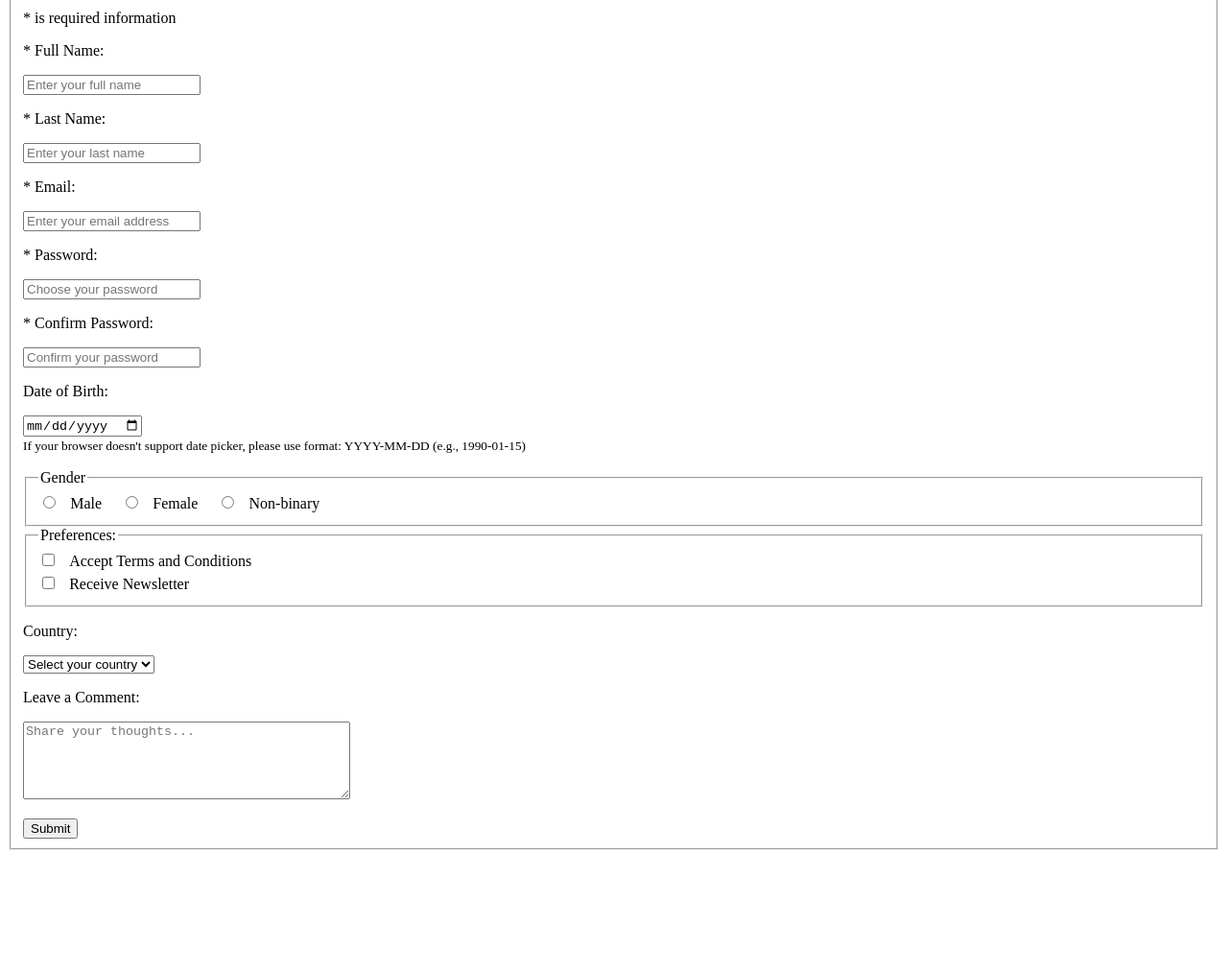
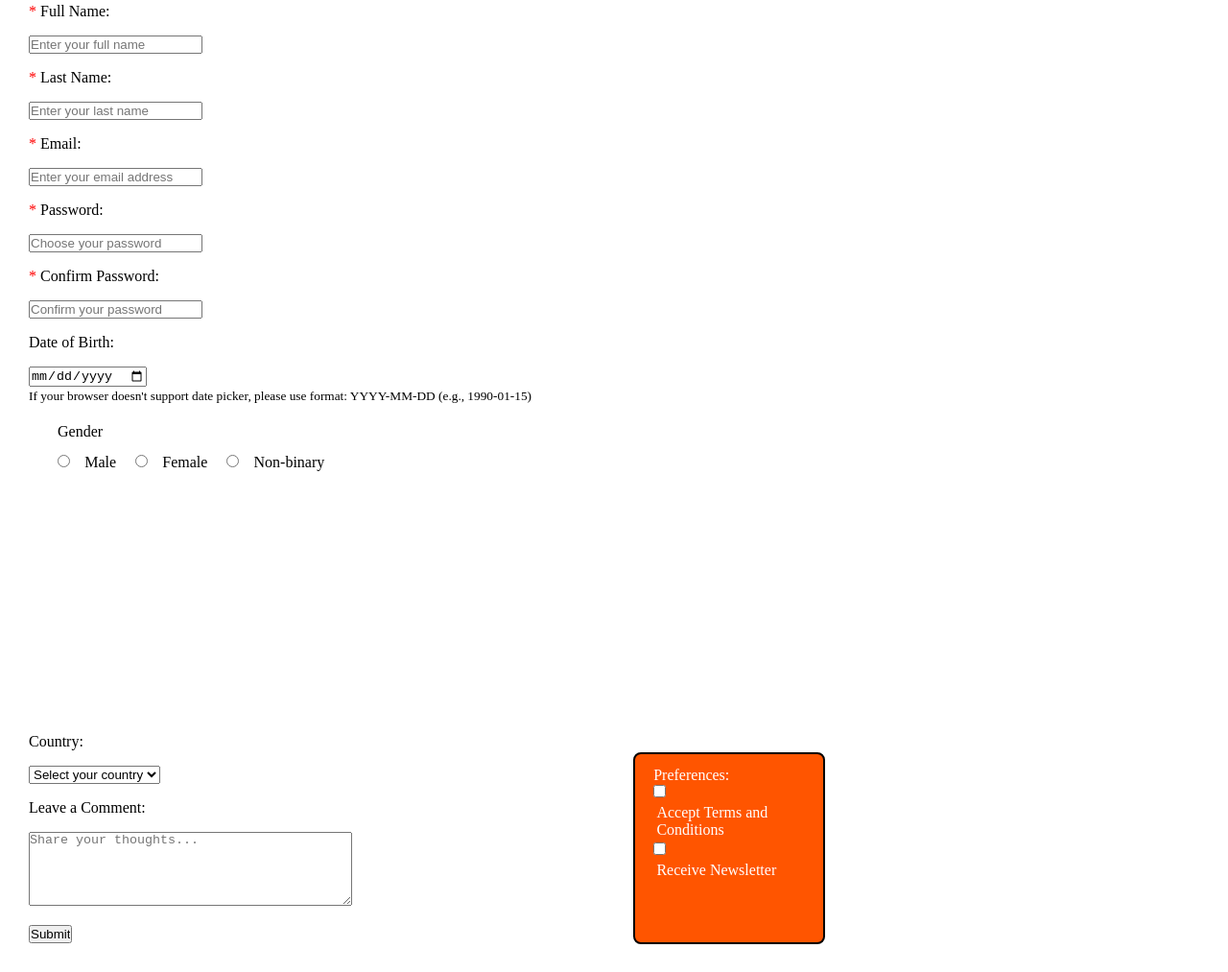
Before and after one commit to aedenp/COMP1002_Labs, a plain HTML site: page Lab 2/index.html in a window 1280 px wide. Shown: the part 109-1122 px from the top of the page at 96% size. Before the commit the page ends 1003 px from the top, so only its background shows below. Drawn offline with Linux system fonts and the light colour scheme; a web font is replaced by a local one.

Commit message:
added styles.css

```diff
--- a/index.html
+++ b/Lab 2/index.html
@@ -4,6 +4,13 @@
 <head>
     <meta charset="UTF-8">
     <title>Week 3 - HTML Forms Example</title>
+
+    <link rel="stylesheet" href="style.css">
+
+    <link rel="preconnect" href="https://fonts.googleapis.com">
+<link rel="preconnect" href="https://fonts.gstatic.com" crossorigin>
+<link href="https://fonts.googleapis.com/css2?family=Spectral+SC:ital,wght@0,200;0,300;0,400;0,500;0,600;0,700;0,800;1,200;1,300;1,400;1,500;1,600;1,700;1,800&display=swap" rel="stylesheet">
+
     <style>
         input {
             display: block;
@@ -52,23 +59,23 @@
             <!-- Text to explain that * means it is a required field to be filled out-->
 
             <!-- The following is the section for basic information required on the form; Full name, last name, and email account-->
-            <label for="full_name">* Full Name:</label>
+            <label for="full_name"><span>*</span> Full Name:</label>
             <input type="text" id="full_name" name="full_name" placeholder="Enter your full name" required>
 
-            <label for="last_name">* Last Name:</label>
+            <label for="last_name"><span>*</span> Last Name:</label>
             <input type="text" id="last_name" name="last_name" placeholder="Enter your last name" required>
 
-            <label for="email">* Email:</label>
+            <label for="email"><span>*</span> Email:</label>
             <input type="email" id="email" name="email" placeholder="Enter your email address" required>
 
             <!-- This section contains both the code for the password/retyped password sections as well as the date selection birthday menu-->
-            <label for="password">* Password:</label>
+            <label for="password"><span>*</span> Password:</label>
             <input type="password" id="password" name="password" placeholder="Choose your password"
                 pattern="^(?=.*[a-z])(?=.*[A-Z])(?=.*\d)(?=.*[@$!%*?&])[A-Za-z\d@$!%*?&]{8,}$"
                 title="Password must contain at least 8 characters including one uppercase letter, one lowercase letter, one number and one special character (@$!%*?&)"
                 required>
 
-            <label for="password_confirm">* Confirm Password:</label>
+            <label for="password_confirm"><span>*</span> Confirm Password:</label>
             <input type="password" id="password_confirm" name="password_confirm" placeholder="Confirm your password"
                 required>
 
@@ -94,12 +101,14 @@
 
             <!-- Preferences checkboxes -->
             <fieldset>
-                <legend>Preferences:</legend>
-                <input type="checkbox" id="terms" name="terms">
-                <label for="terms">Accept Terms and Conditions</label><br>
+                <nav>
+                    <legend>Preferences:</legend>
+                    <input type="checkbox" id="terms" name="terms">
+                    <label for="terms">Accept Terms and Conditions</label><br>
 
-                <input type="checkbox" id="newsletter" name="newsletter">
-                <label for="newsletter">Receive Newsletter</label>
+                    <input type="checkbox" id="newsletter" name="newsletter">
+                    <label for="newsletter">Receive Newsletter</label>
+                </nav>
             </fieldset>
 
             <!-- This section contains the dropdown menu for country selection-->
--- /dev/null
+++ b/Lab 2/style.css
@@ -0,0 +1,48 @@
+*, *::before, *::after {
+    box-sizing: border-box;
+    margin: 0;
+    padding: 0;
+}
+body {
+font-family: "Spectral SC", serif;
+
+}
+
+nav {
+    display: inline-block; /* allows padding/margin to be applied */
+  padding: 0.8rem 1.2rem;
+  color: #fff;
+  border: 2px solid #000000;
+  background-color: rgb(255, 85, 0);
+  border-radius: 8px;
+  transition: background-color 0.5s, color 0.5s; /* smooth hover transitions */
+
+  position:relative;
+	left:600px;
+    bottom:-250px;
+	width:200px;
+	height:200px;
+}
+
+fieldset {
+
+    border: 0px solid #4CAF50;
+
+    padding: 10px;
+
+    margin: 20px;
+
+ span {
+  color: red; /* Colors every character inside a <span> within a <p> */
+}
+;
+
+}
+
+p {
+
+    font-size: 10px;
+
+    color: red;
+
+}
```
